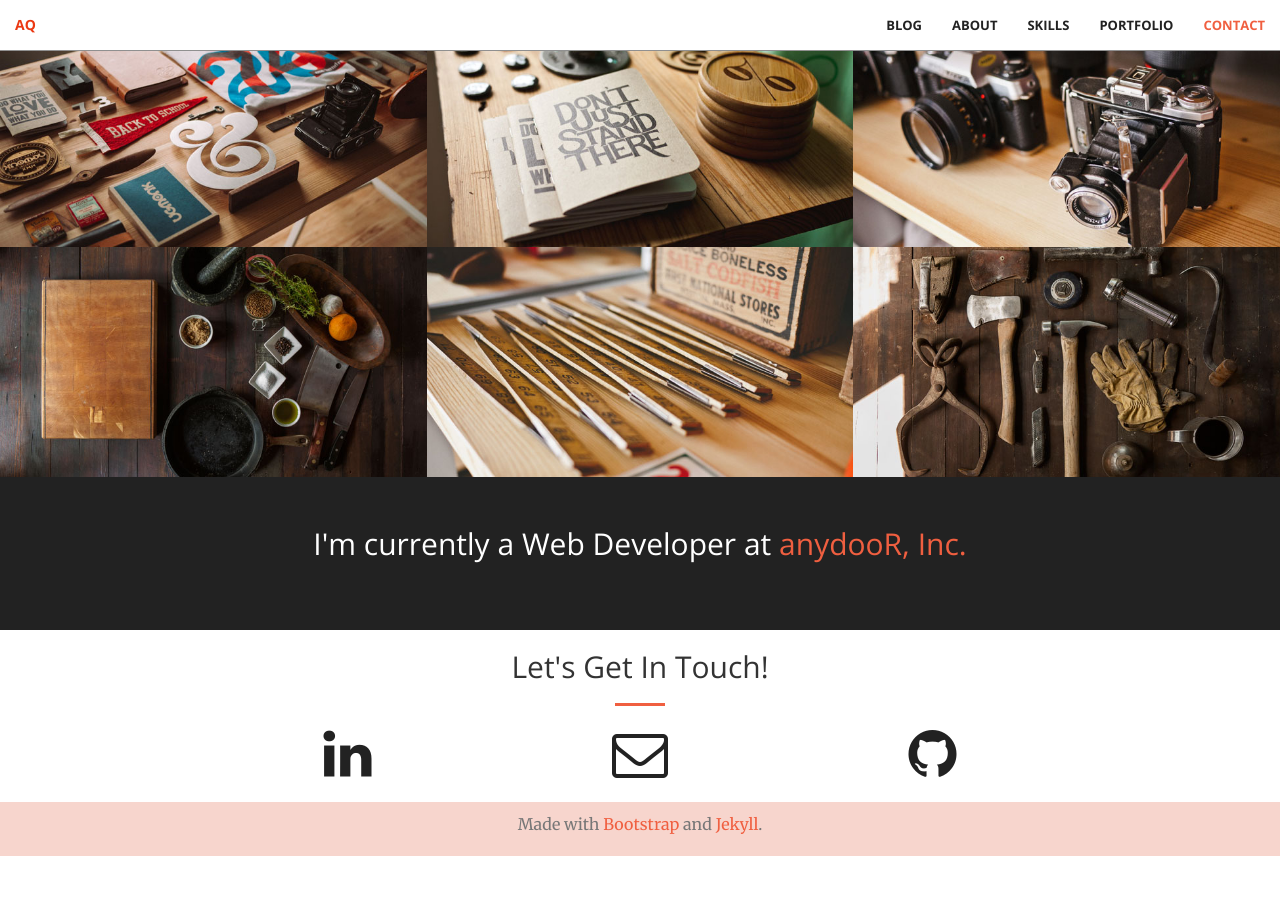
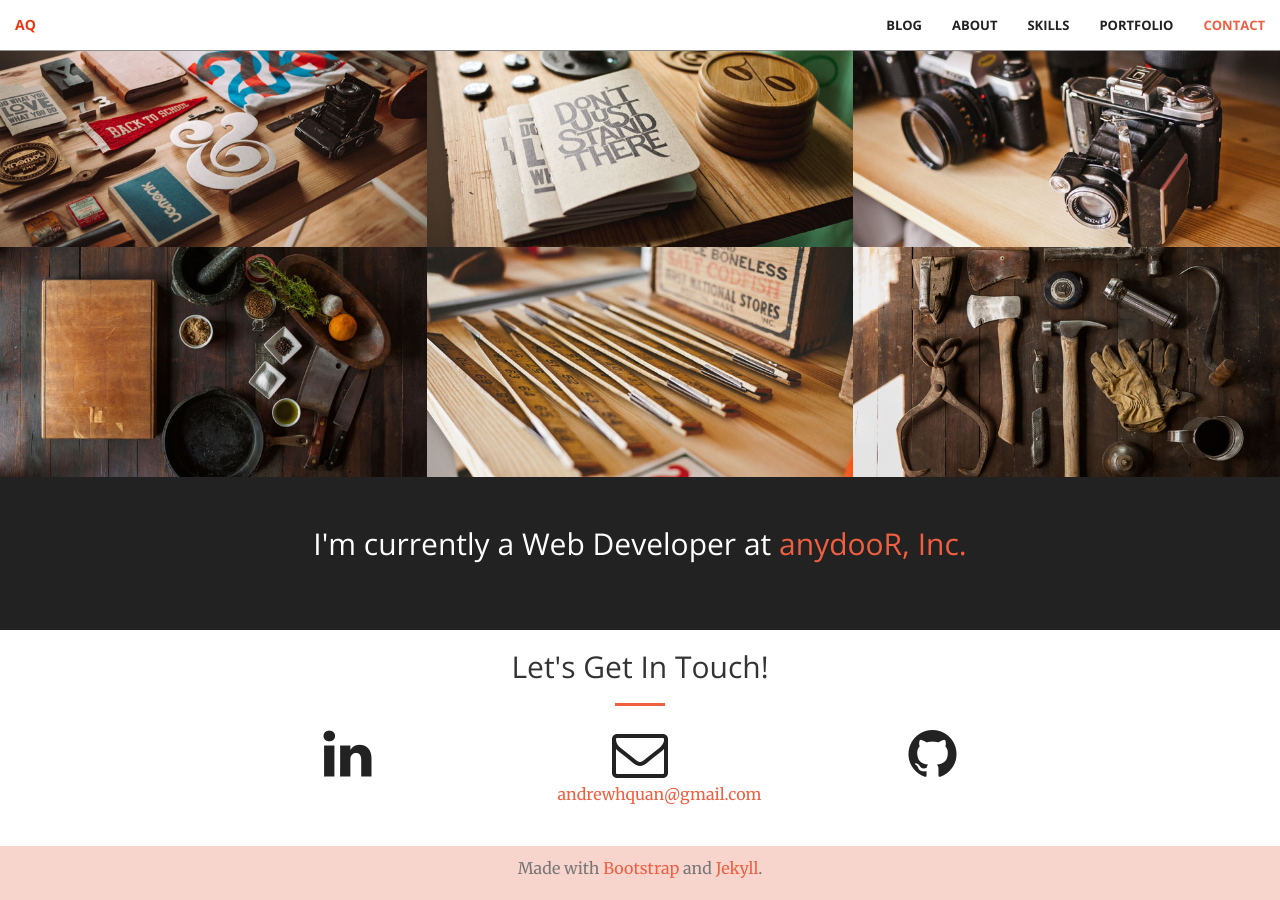
Before and after one commit to andrewquan/andrewquan.github.io, a Jekyll site: the page built from index.html, in a window 1280 px wide and 900 px high, scrolled down 1861 px. Built offline with Jekyll 4.4.1, drawn with Linux system fonts in a browser that asks for light colours; before the commit the page ends 2717 px from its top, so only the background shows below that.

Commit message:
update contact info

```diff
--- a/_config.yml
+++ b/_config.yml
@@ -1,13 +1,13 @@
 # Site settings
 title: Andrew Quan
-email: andrew.h.quan@gmail.com
+email: andrewhquan@gmail.com
 description: > # this means to ignore newlines until "baseurl:"
 baseurl: "" # the subpath of your site, e.g. /blog/
 url: "" # the base hostname & protocol for your site
 timezone: Asia/Tokyo
 
-linkedin_username: andrewhquan
-github_username: andrewquan
+linkedin_url: linkedin.com/andrewhquan
+github_url: github.com/andrewquan
 
 # Build settings
 markdown: kramdown
--- a/_includes/contact.html
+++ b/_includes/contact.html
@@ -9,19 +9,19 @@
     <div class="col-lg-2 col-lg-offset-2 text-center">
       <a href="https://linkedin.com/{{ site.linkedin_username }}">
         <i class="fa fa-linkedin fa-3x wow bounceIn" data-wow-delay=".1s"></i>
-        <!-- <p>{{ site.linkedin_username }}</p> -->
+        <p>{{ site.linkedin_username }}</p>
       </a>
     </div>
     <div class="col-lg-2 col-lg-offset-1 text-center">
       <a href="mailto:{{ site.email }}">
         <i class="fa fa-envelope-o fa-3x wow bounceIn" data-wow-delay=".1s"></i>
-        <!-- <p>{{ site.email }}</p> -->
+        <p>{{ site.email }}</p>
       </a>
     </div>
     <div class="col-lg-2 col-lg-offset-1 text-center">
       <a href="https://github.com/{{ site.github_username }}">
       <i class="fa fa-github fa-3x wow bounceIn" data-wow-delay=".1s"></i>
-        <!-- <p>{{ site.github_username }}</p> -->
+        <p>{{ site.github_username }}</p>
       </a>
     </div>
   </div>
```
